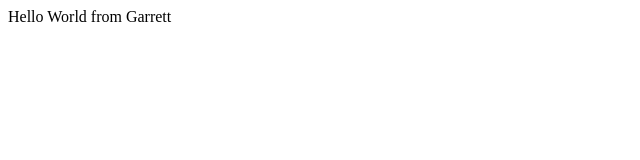
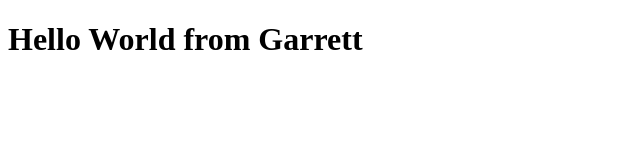
Before and after one commit to gakindle/gakindle, a plain HTML site: page index.html in a window 1280 px wide. Shown: the whole page, without its empty margins (0-640 px from the left). Drawn offline with Linux system fonts and the light colour scheme.

Commit message:
addedd h1

```diff
--- a/index.html
+++ b/index.html
@@ -6,6 +6,6 @@
     </head>
 
     <body>
-        Hello World from Garrett
+        <h1>Hello World from Garrett</h1>
     </body>
 </html>
```
